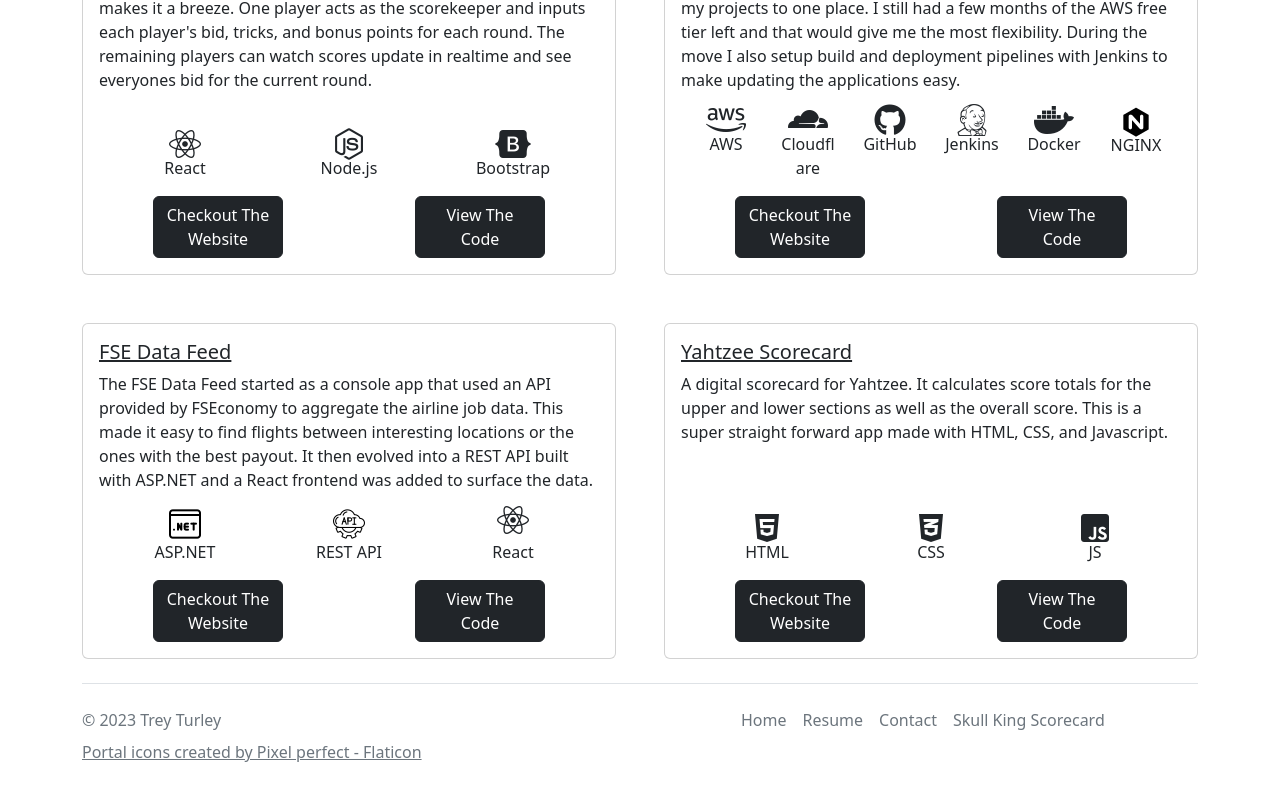
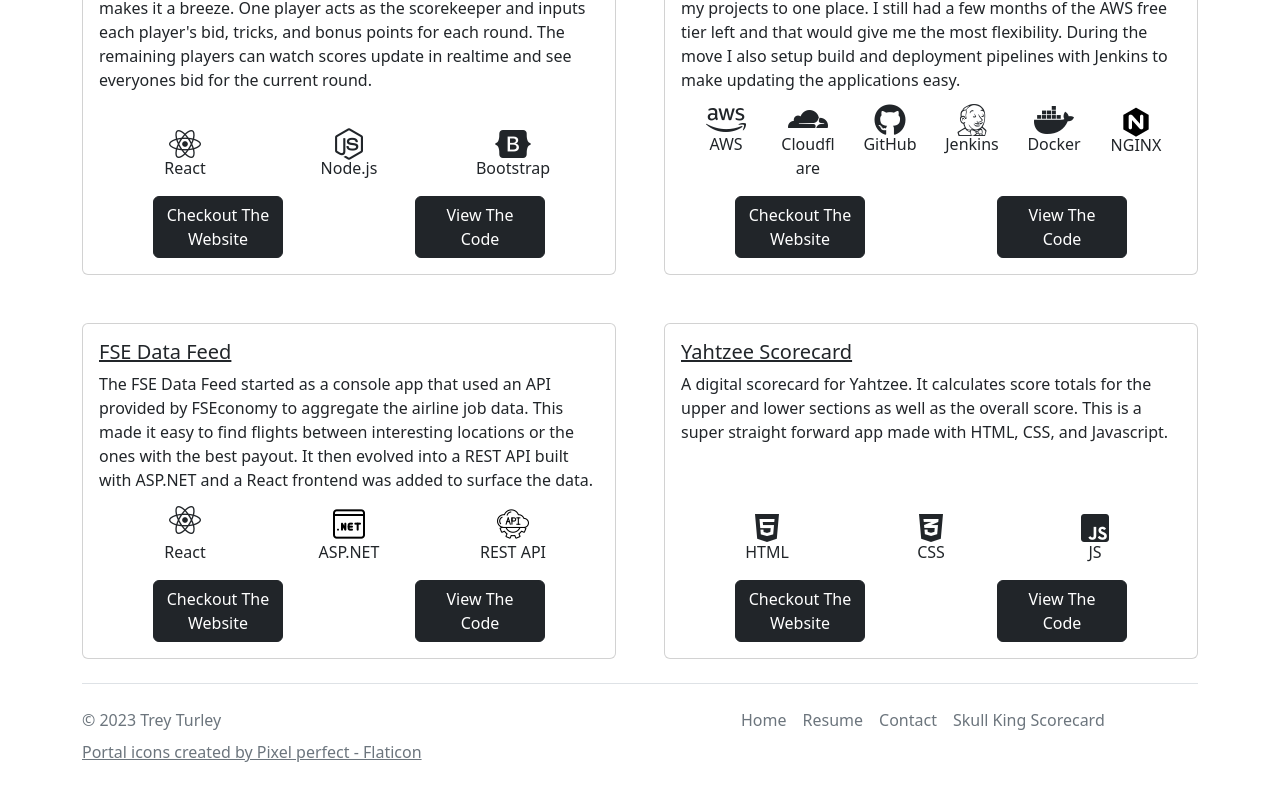
Before and after one commit to treyturley/treyturley.com, a React (Create React App) app: page / in a window 1280 px wide. Shown: the part 517-1317 px from the top of the page. Built offline with nearby package versions, Linux system fonts and the light colour scheme; the HTML template or start-up script is replaced by a standard one.

Commit message:
fixes order of icons in FSEJobFinder card

```diff
--- a/src/pages/Home.jsx
+++ b/src/pages/Home.jsx
@@ -197,19 +197,19 @@ function Home() {
                   <div className='m-3'>
                     <Row className='text-center'>
                       <Col xs={{ span: 4, offset: 0 }}>
+                        <i className='fa-brands fa-react fa-2xl'></i>
+                      </Col>
+                      <Col xs={{ span: 4, offset: 0 }}>
                         <img src='./images/dotnet.png' alt='dotnet' />
                       </Col>
                       <Col xs={{ span: 4, offset: 0 }}>
                         <img src='./images/api.png' alt='api' />
                       </Col>
-                      <Col xs={{ span: 4, offset: 0 }}>
-                        <i className='fa-brands fa-react fa-2xl'></i>
-                      </Col>
                     </Row>
                     <Row className='text-center'>
+                      <Col xs={{ span: 4, offset: 0 }}>React</Col>
                       <Col xs={{ span: 4, offset: 0 }}>ASP.NET</Col>
                       <Col xs={{ span: 4, offset: 0 }}>REST API</Col>
-                      <Col xs={{ span: 4, offset: 0 }}>React</Col>
                     </Row>
                   </div>
 
```
